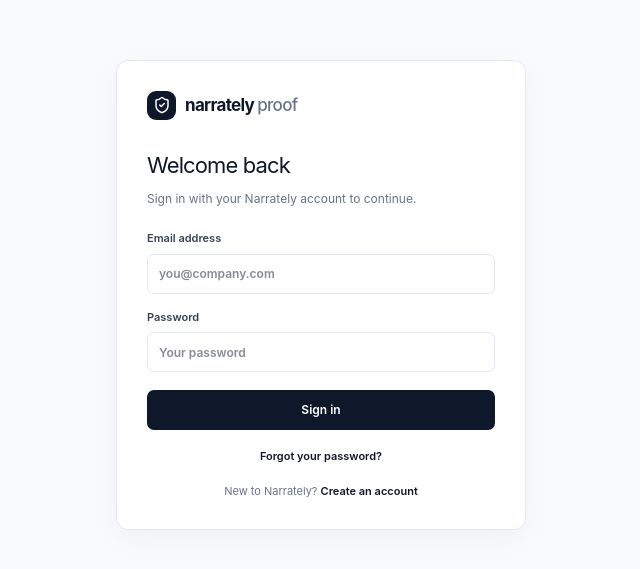
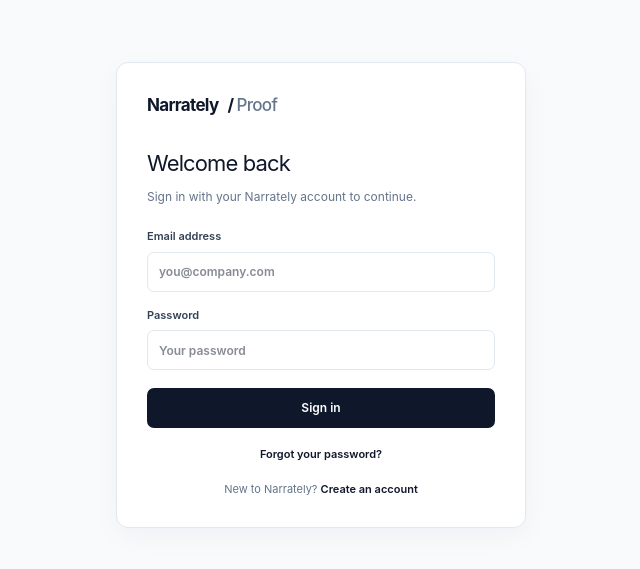
Before and after one commit to ajayyav7/narrately-proof, a Next.js app: page /proof/login in a window 1280 px wide. Shown: the part 105-674 px from the top of the page, without its empty margins (319-959 px from the left). Built offline with nearby package versions, Linux system fonts and the light colour scheme.

Commit message:
Apply Narrately wordmark to Proof authentication

```diff
--- a/src/components/auth-layout.tsx
+++ b/src/components/auth-layout.tsx
@@ -1,13 +1,13 @@
 import Link from "next/link";
-import { ShieldCheck } from "lucide-react";
 
 export function AuthLayout({ title, subtitle, children }: { title: string; subtitle: string; children: React.ReactNode }) {
   return (
     <main className="auth-screen">
       <div className="auth-card">
         <Link href="/login" className="auth-brand">
-          <span className="brand-mark"><ShieldCheck size={18} /></span>
-          narrately<span>proof</span>
+          <span className="brand-wordmark">Narrately</span>
+          <span className="brand-divider">/</span>
+          <span className="brand-product">Proof</span>
         </Link>
         <h1>{title}</h1>
         <p className="auth-subtitle">{subtitle}</p>
```
